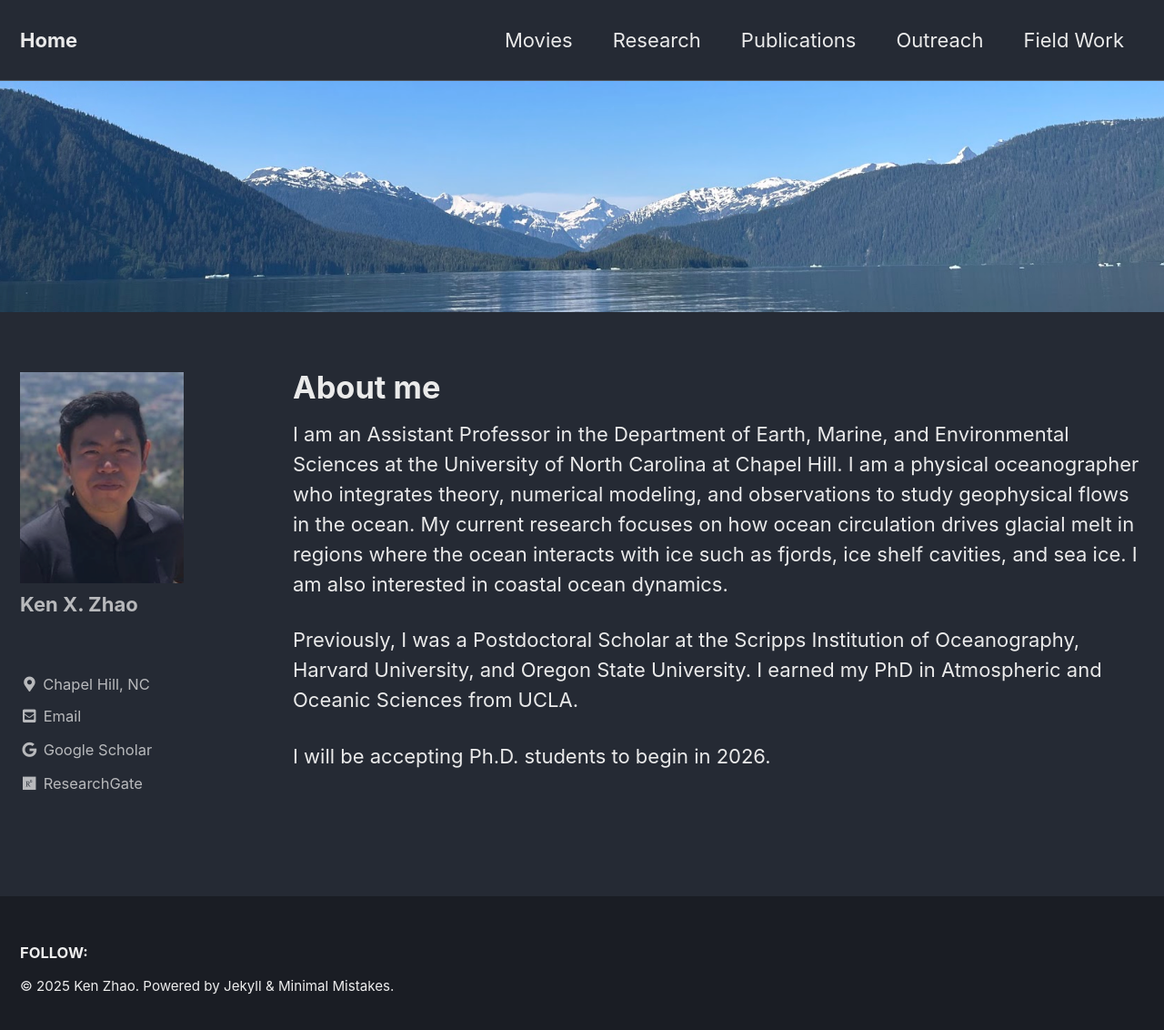
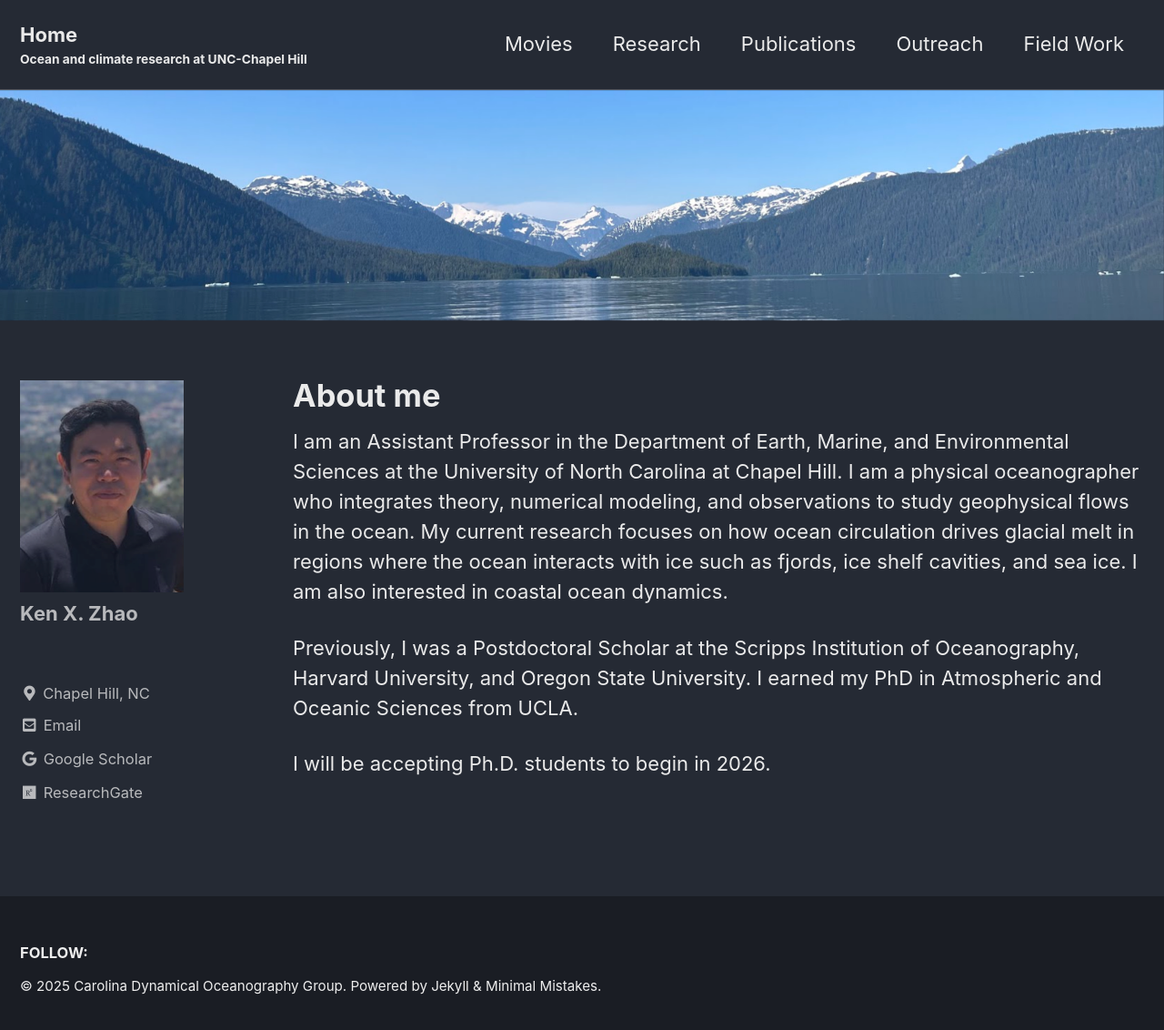
Before and after one commit to unc-ocean-dynamics/unc-ocean-dynamics.github.io, a Jekyll site: the page built from index.md, in a window 1280 px wide and 1140 px high. Shown: the top 1132 px of the window at 91% size. Built offline with Jekyll 4.4.1, drawn with Linux system fonts in a browser that asks for light colours; cached includes are drawn as plain includes.

Commit message:
Update _config.yml

```diff
--- a/_config.yml
+++ b/_config.yml
@@ -10,24 +10,21 @@
 # Review documentation to determine if you should use `theme` or `remote_theme`
 # https://mmistakes.github.io/minimal-mistakes/docs/quick-start-guide/#installing-the-theme
 
-# theme                  : "minimal-mistakes-jekyll"
+# Theme Settings
 remote_theme             : "mmistakes/minimal-mistakes"
-minimal_mistakes_skin    : "dark" # "air", "aqua", "contrast", "dark", "dirt", "neon", "mint", "plum", "sunrise"
+minimal_mistakes_skin    : "dark"
 
 # Site Settings
 locale                   : "en-US"
-title                    : "Ken Zhao"
+title                    : "Carolina Dynamical Oceanography Group"
 title_separator          : "-"
-subtitle                 : # site tagline that appears below site title in masthead
-name                     :
-description              : "Polar Oceanography"
-url                      : #"https://kenxzhao.github.io"
-baseurl                  : # Subpath, if there is one.
-repository               : "tomchor/kenxzhao.github.io"
-teaser                   : #
-logo                     : # path of logo image to display in the masthead, e.g. "/assets/images/88x88.png"
-masthead_title           : "Home" # overrides the website title displayed in the masthead, use " " for no title
-#breadcrumbs             : false # true, false (default)
+subtitle                 : "Ocean and climate research at UNC-Chapel Hill"
+name                     : "Carolina Dynamical Oceanography Group"
+description              : "We study polar and coastal ocean dynamics, with a focus on freshwater transport, ice-ocean interaction, and climate variability."
+url                      : "https://unc-ocean-dynamics.github.io"
+baseurl                  : ""
+repository               : "unc-ocean-dynamics/unc-ocean-dynamics.github.io"
+masthead_title           : "Home"
 words_per_minute         : 200
 comments:
   provider               : # false (default), "disqus", "discourse", "facebook", "staticman", "staticman_v2", "utterances", "giscus", "custom"
```
